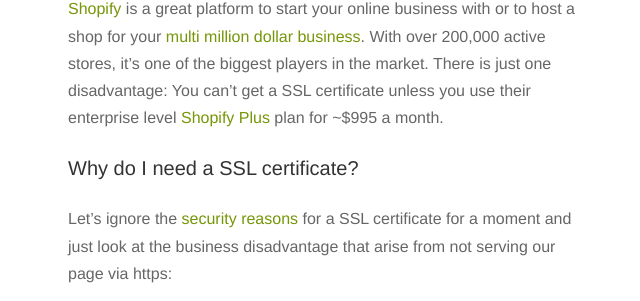
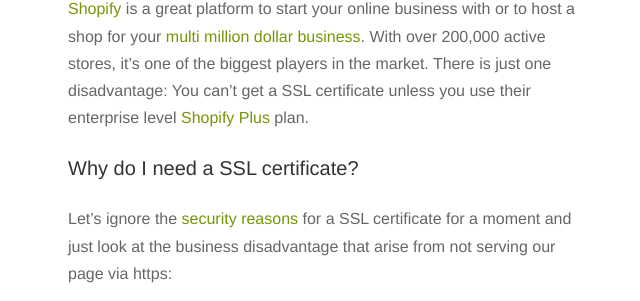
Before and after one commit to SebastianSzturo/sebastianszturo.github.com, a Jekyll site: the page built from _posts/2015-12-01-how-to-use-ssl-with-your-domain-on-shopify.md, in a window 1280 px wide and 900 px high, scrolled down 348 px. Shown: the part 151-452 px from the top of the window, without its empty margins (312-952 px from the left). Built offline with Jekyll 4.4.1, drawn with Linux system fonts in a browser that asks for light colours; nearby versions of some CDN libraries.

Commit message:
Remove shopify plus pricing

```diff
--- a/_posts/2015-12-01-how-to-use-ssl-with-your-domain-on-shopify.md
+++ b/_posts/2015-12-01-how-to-use-ssl-with-your-domain-on-shopify.md
@@ -8,7 +8,7 @@
 
 --
 
-[Shopify](https://www.shopify.com/?ref=sebastian-szturo) is a great platform to start your online business with or to host a shop for your [multi million dollar business](http://shop.teslamotors.com/). With over 200,000 active stores, it's one of the biggest players in the market. There is just one disadvantage: You can't get a SSL certificate unless you use their enterprise level [Shopify Plus](https://www.shopify.com/plus/?ref=sebastian-szturo) plan for ~$995 a month.
+[Shopify](https://www.shopify.com/?ref=sebastian-szturo) is a great platform to start your online business with or to host a shop for your [multi million dollar business](http://shop.teslamotors.com/). With over 200,000 active stores, it's one of the biggest players in the market. There is just one disadvantage: You can't get a SSL certificate unless you use their enterprise level [Shopify Plus](https://www.shopify.com/plus/?ref=sebastian-szturo) plan.
 
 ### Why do I need a SSL certificate?
 
```
